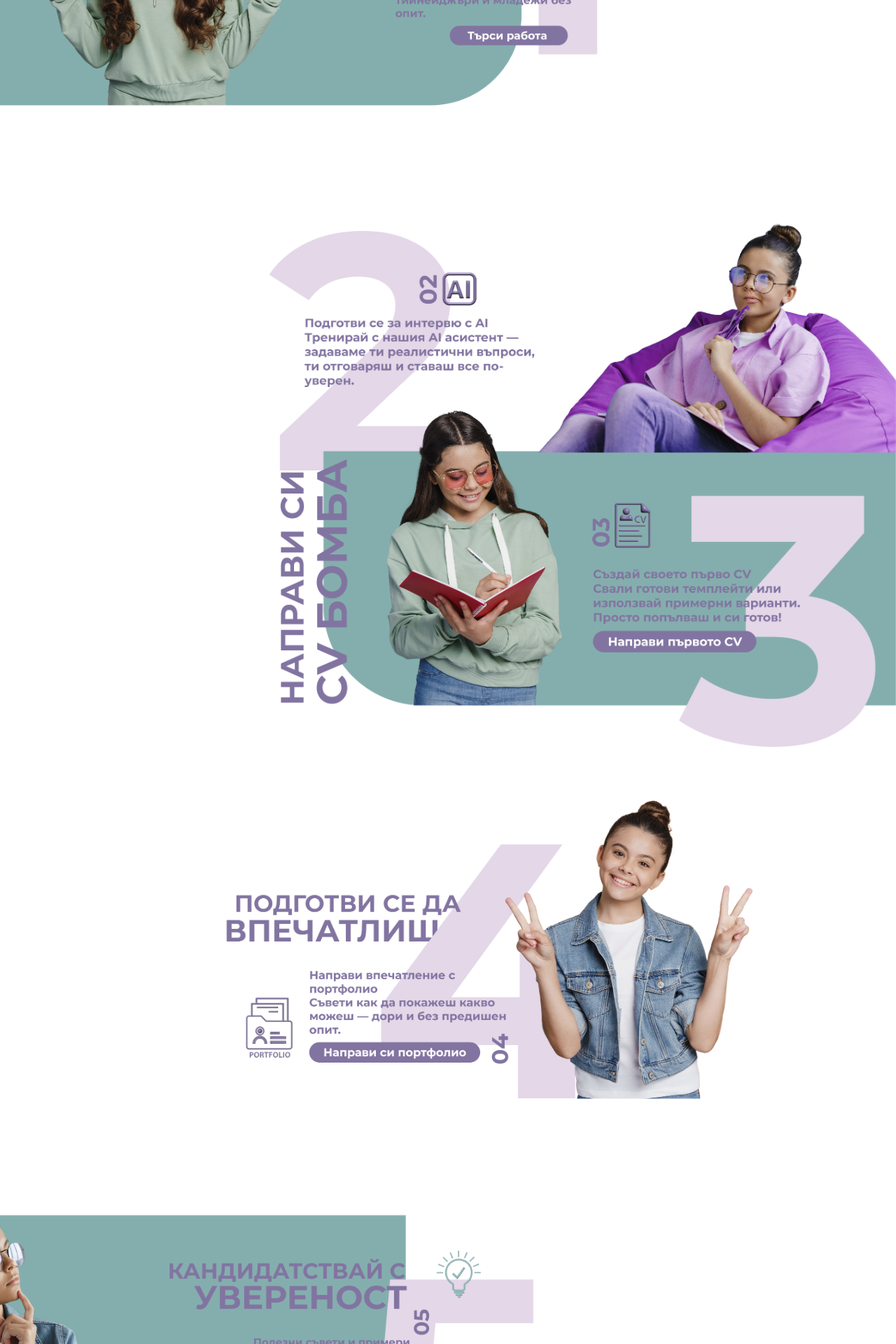
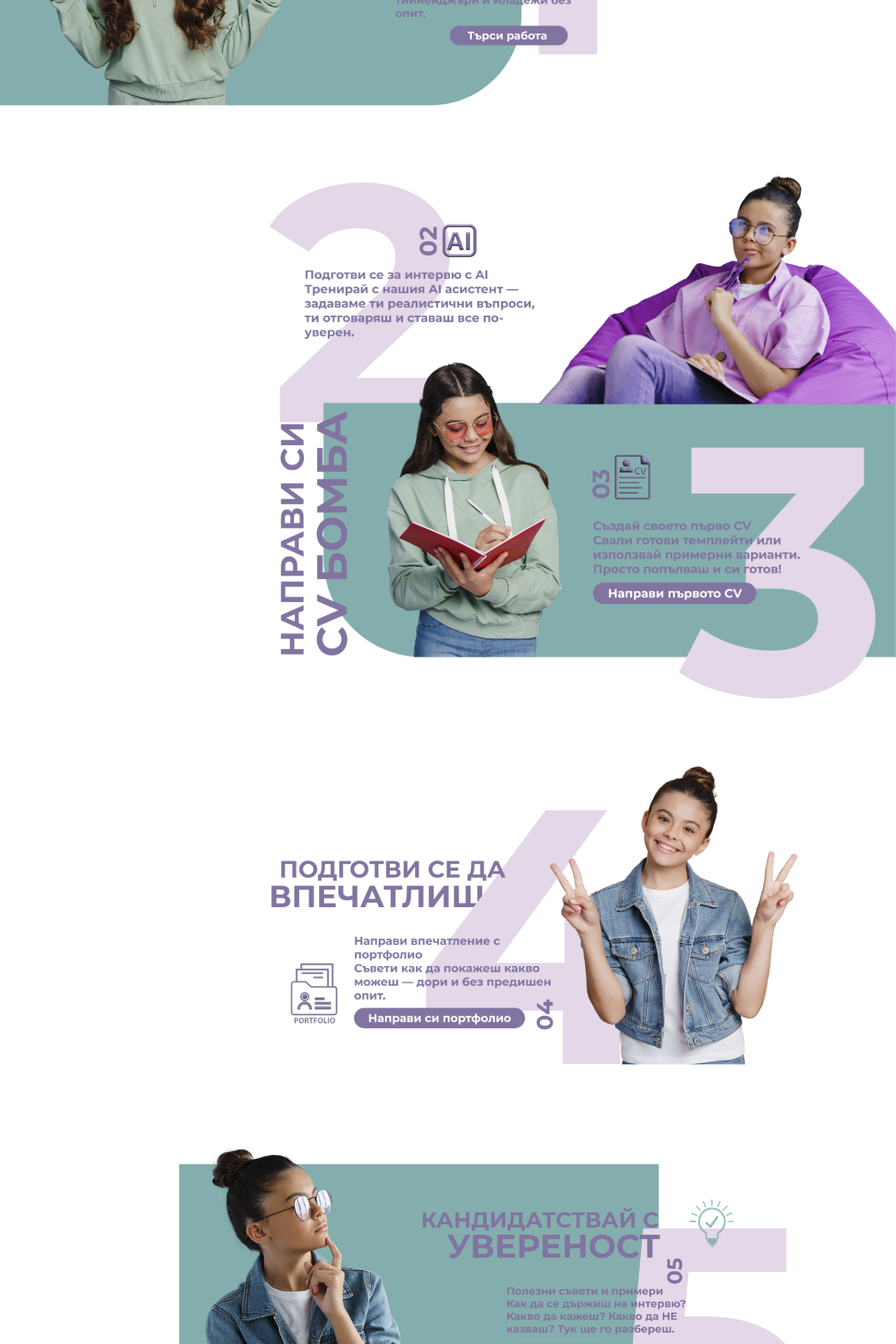
Before and after one commit to NikolPetrova11/TeenCareer2, a PHP site: page / in a window 1280 px wide. Shown: the part 1838-3758 px from the top of the page at 70% size. Run offline with PHP 8.4, Linux system fonts and the light colour scheme; some web fonts are replaced.

Commit message:
gospodi pomilvaj

```diff
--- a/index.html
+++ b/index.html
@@ -104,7 +104,7 @@ document.querySelector(".popup .close-btn").addEventListener("click", function()
     <img class="step1" src="Desktop-1.1.png" alt="Стъпка 1">
     <img class="step2" src="Desktop-1.2.png" alt="Стъпка 2">
     <img class="step3" src="Desktop-1.3.png" alt="Стъпка 3">
-    <img class="step4" src="Desktop-1.4(21).png" alt="Стъпка 4">
+    <img class="step4" src="Desktop-1.4(28).png" alt="Стъпка 4">
   </section>
 
   <section class="footer">
--- a/style.css
+++ b/style.css
@@ -196,21 +196,27 @@ header {
 }
 
 .steps img {
-  position: relative;
+  position: absolute;
   width: 70%;
   height: auto;
 }
 
 .step1 { top: 0%; left: 0%; }
-.step2 { left: 30%; }
-.step3 { left: 25%; z-index: 2; }
-.step4 {  right: 10%;  }
+.step2 {   top: 70vh; left: 30%; z-index: 2;}
+.step3 {  top: 180vh; left: 30%; z-index: 3; }
+.step4 {   top: 256vh; right: 10%; left: 20%; z-index: 4; }
+
+.footer{
+    position: relative;
+  top:  330vh;
+}
 
 /* FOOTER */
 .footer video {
   width: 100%;
   height: auto;
   object-fit: cover;
+
 }
 
 /* --- Responsive --- */
```
